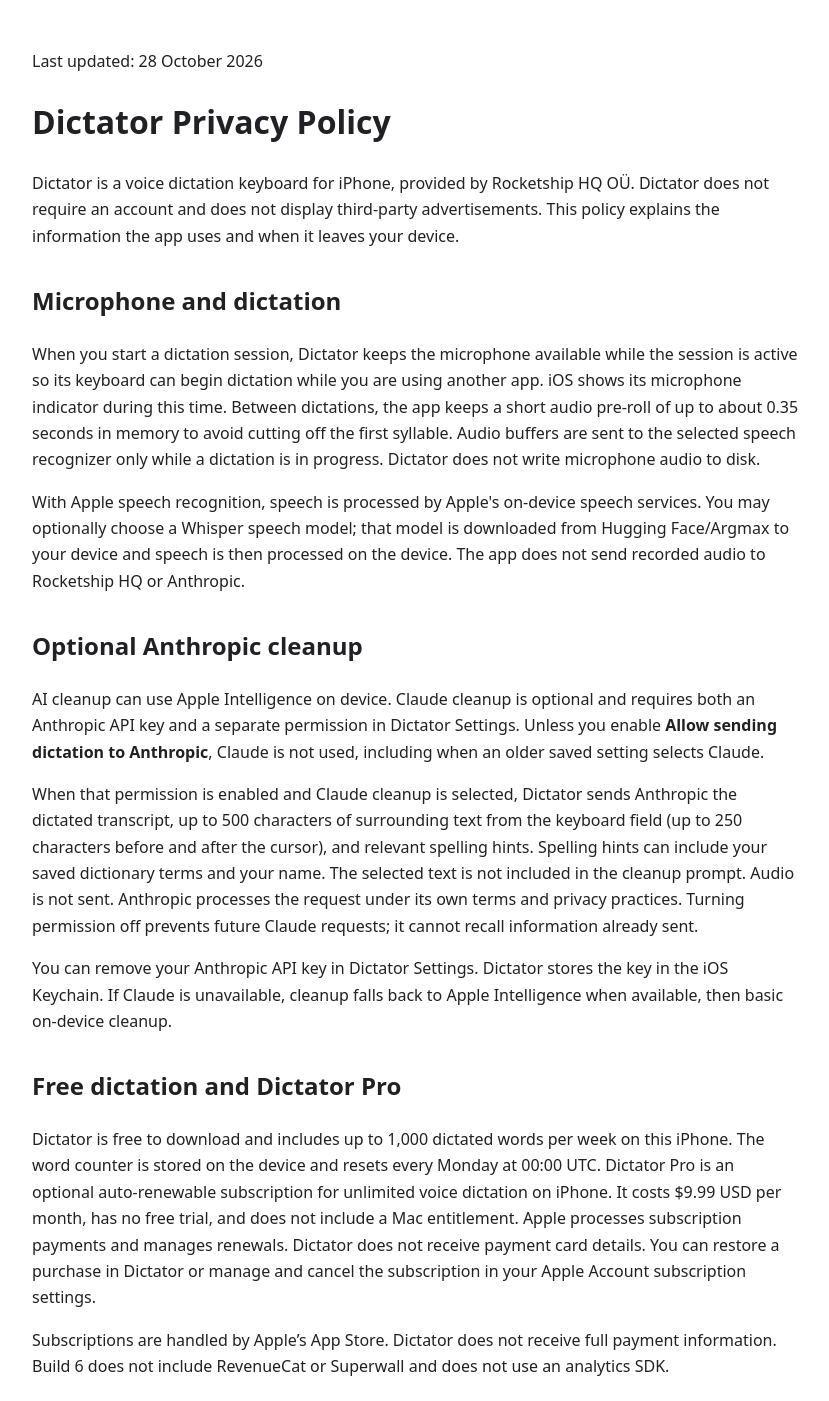
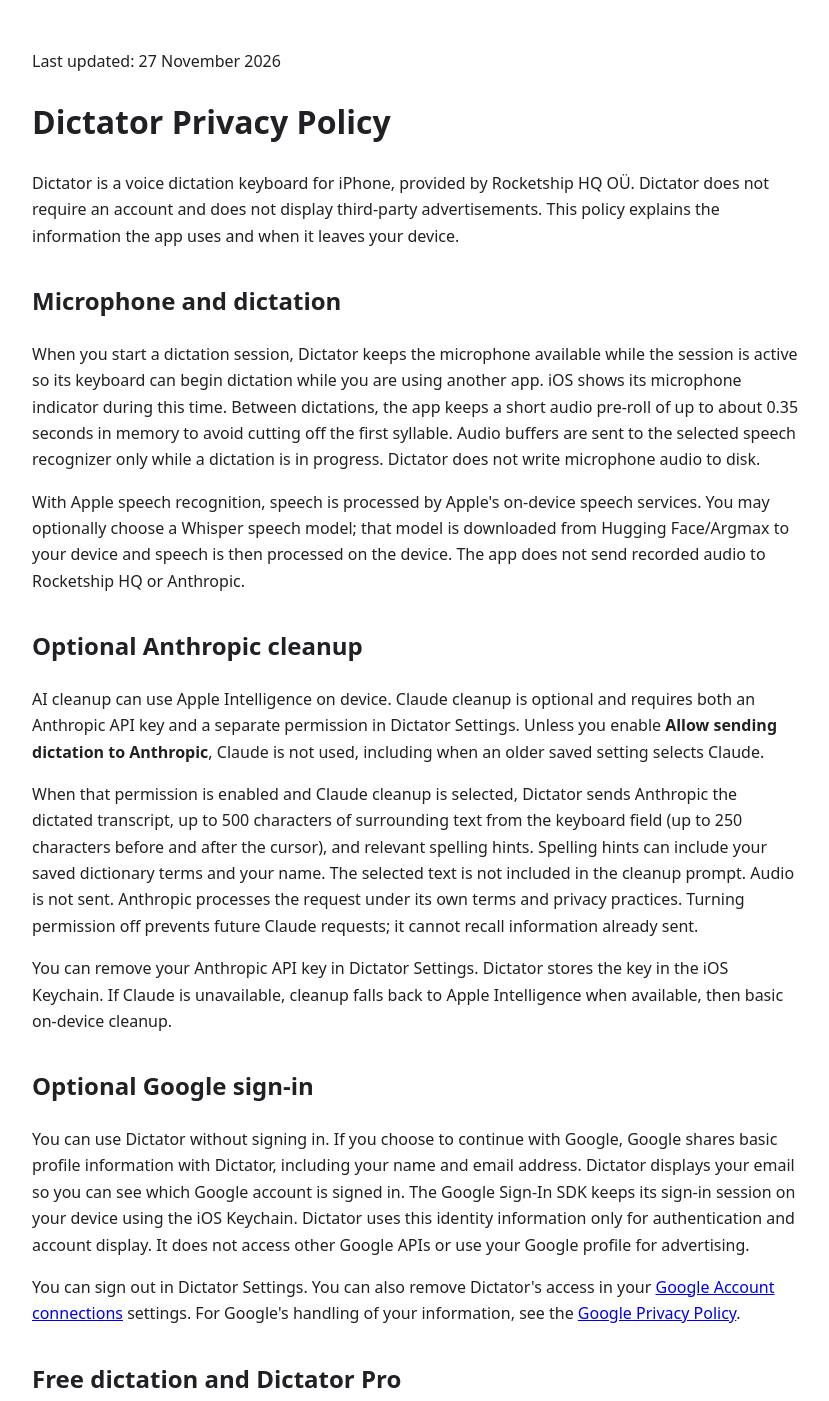
Before and after one commit to fortytwode/app-policies, a plain HTML site: page dictator/index.html in a window 1280 px wide. Shown: the top 1401 px of the page, without its empty margins (224-1053 px from the left). Drawn offline with Linux system fonts and the light colour scheme.

Commit message:
Update Dictator policy for Google sign-in

```diff
--- a/dictator/index.html
+++ b/dictator/index.html
@@ -8,7 +8,7 @@
 </head>
 <body>
 <main>
-  <p>Last updated: 28 October 2026</p>
+  <p>Last updated: 27 November 2026</p>
   <h1>Dictator Privacy Policy</h1>
   <p>Dictator is a voice dictation keyboard for iPhone, provided by Rocketship HQ OÜ. Dictator does not require an account and does not display third-party advertisements. This policy explains the information the app uses and when it leaves your device.</p>
 
@@ -20,6 +20,10 @@
   <p>AI cleanup can use Apple Intelligence on device. Claude cleanup is optional and requires both an Anthropic API key and a separate permission in Dictator Settings. Unless you enable <strong>Allow sending dictation to Anthropic</strong>, Claude is not used, including when an older saved setting selects Claude.</p>
   <p>When that permission is enabled and Claude cleanup is selected, Dictator sends Anthropic the dictated transcript, up to 500 characters of surrounding text from the keyboard field (up to 250 characters before and after the cursor), and relevant spelling hints. Spelling hints can include your saved dictionary terms and your name. The selected text is not included in the cleanup prompt. Audio is not sent. Anthropic processes the request under its own terms and privacy practices. Turning permission off prevents future Claude requests; it cannot recall information already sent.</p>
   <p>You can remove your Anthropic API key in Dictator Settings. Dictator stores the key in the iOS Keychain. If Claude is unavailable, cleanup falls back to Apple Intelligence when available, then basic on-device cleanup.</p>
+
+  <h2>Optional Google sign-in</h2>
+  <p>You can use Dictator without signing in. If you choose to continue with Google, Google shares basic profile information with Dictator, including your name and email address. Dictator displays your email so you can see which Google account is signed in. The Google Sign-In SDK keeps its sign-in session on your device using the iOS Keychain. Dictator uses this identity information only for authentication and account display. It does not access other Google APIs or use your Google profile for advertising.</p>
+  <p>You can sign out in Dictator Settings. You can also remove Dictator's access in your <a href="https://myaccount.google.com/connections">Google Account connections</a> settings. For Google's handling of your information, see the <a href="https://policies.google.com/privacy">Google Privacy Policy</a>.</p>
 
   <h2>Free dictation and Dictator Pro</h2>
   <p>Dictator is free to download and includes up to 1,000 dictated words per week on this iPhone. The word counter is stored on the device and resets every Monday at 00:00 UTC. Dictator Pro is an optional auto-renewable subscription for unlimited voice dictation on iPhone. It costs $9.99 USD per month, has no free trial, and does not include a Mac entitlement. Apple processes subscription payments and manages renewals. Dictator does not receive payment card details. You can restore a purchase in Dictator or manage and cancel the subscription in your Apple Account subscription settings.</p>
```
